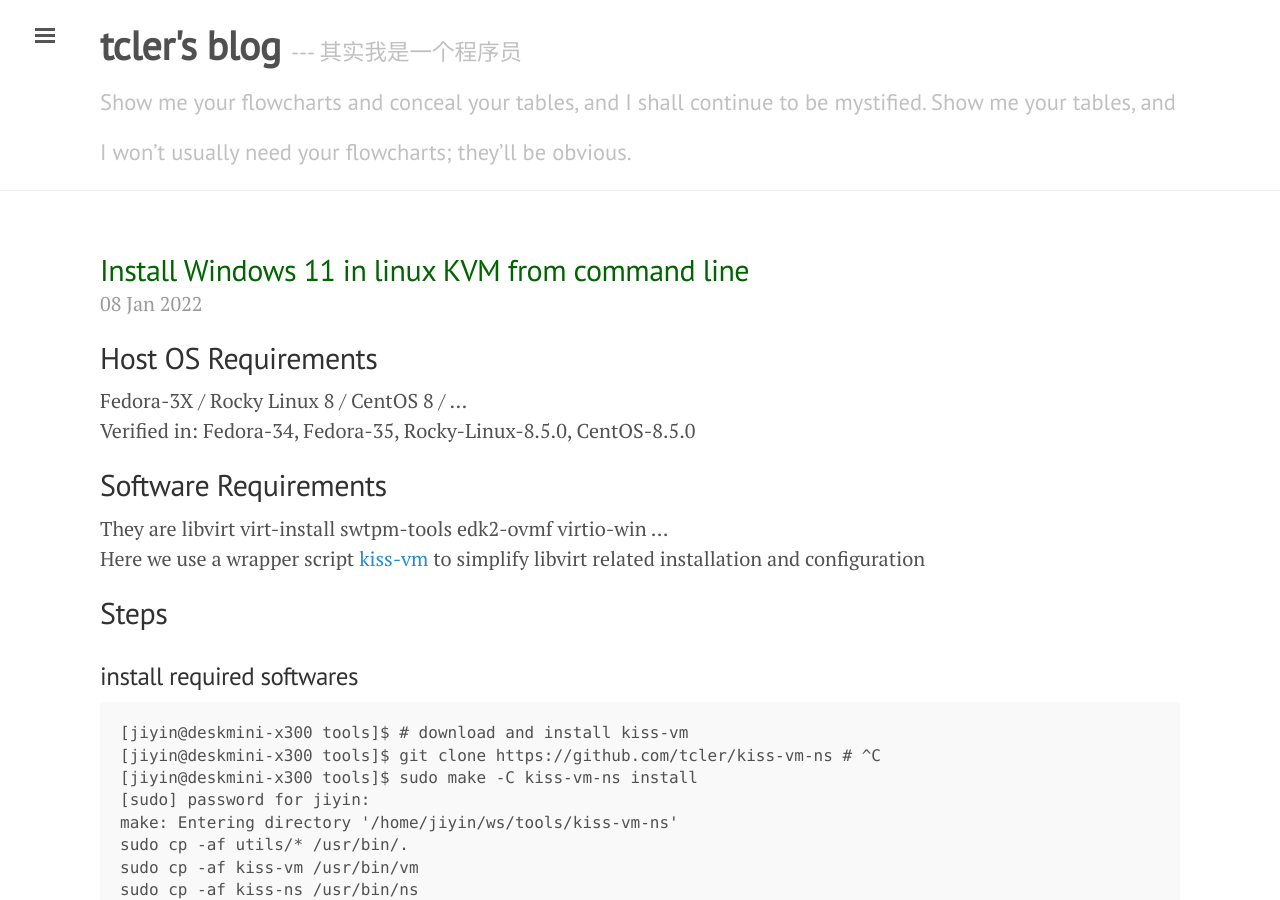
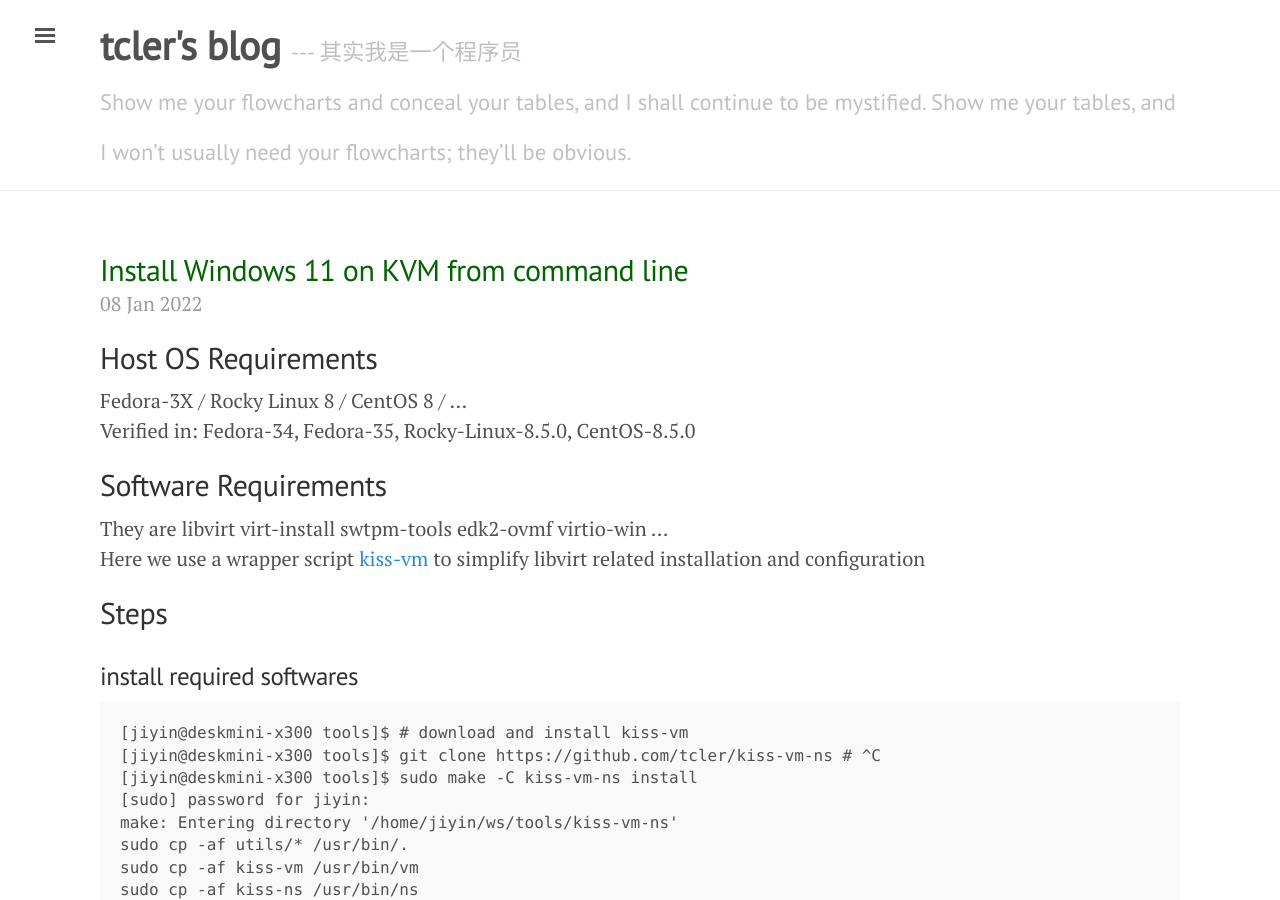
Before and after one commit to tcler/tcler.github.io, a Jekyll site: the page built from _posts/2022-01-08-install-windows-11-in-linux-KVM.md, in a window 1280 px wide and 900 px high. Built offline with Jekyll 4.4.1, drawn with Linux system fonts in a browser that asks for light colours.

Commit message:
Update 2022-01-08-install-windows-11-in-linux-KVM.md

```diff
--- a/_posts/2022-01-08-install-windows-11-in-linux-KVM.md
+++ b/_posts/2022-01-08-install-windows-11-in-linux-KVM.md
@@ -1,6 +1,6 @@
 ---
 layout: post
-title: "Install Windows 11 in linux KVM from command line"
+title: "Install Windows 11 on KVM from command line"
 ---
 
 
```
